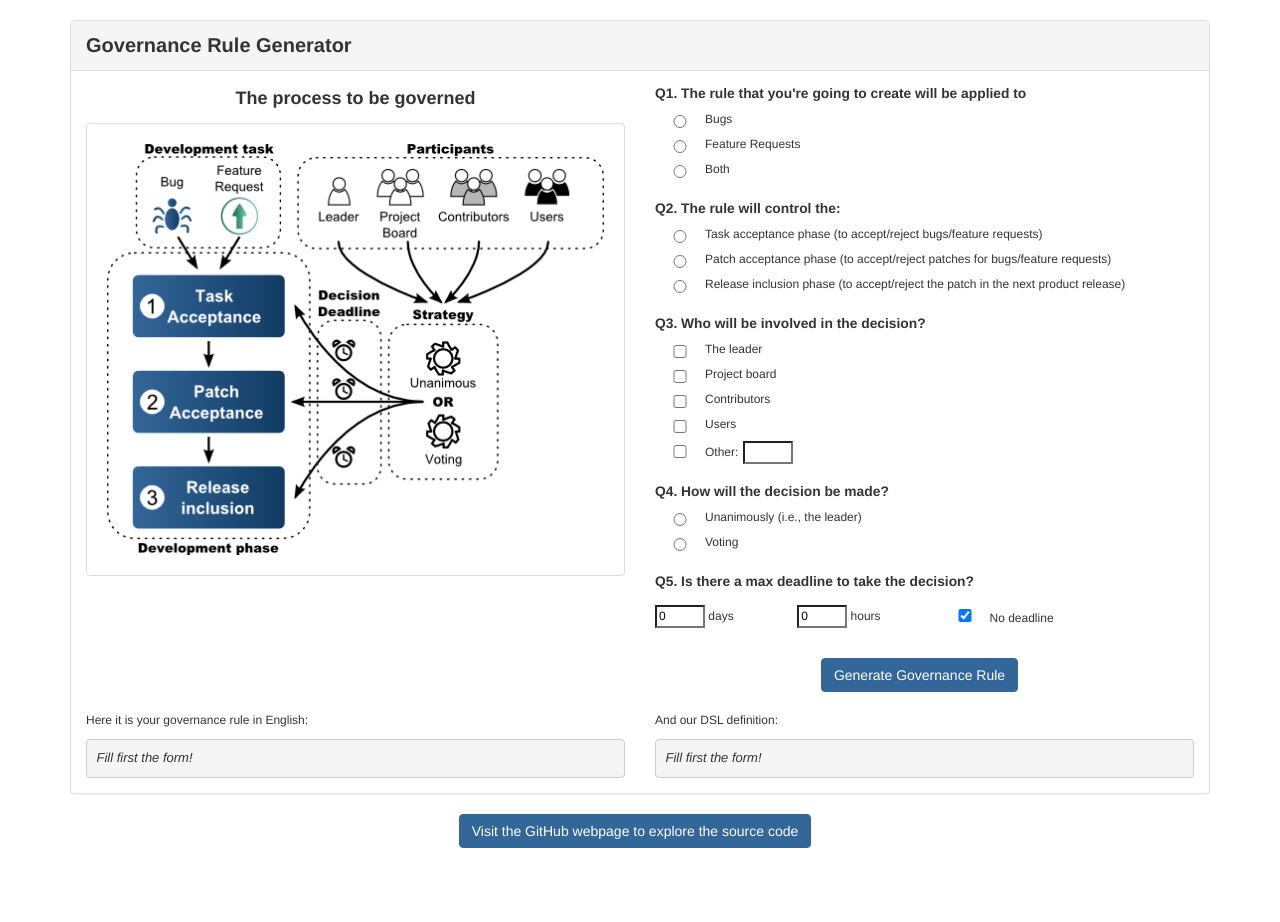
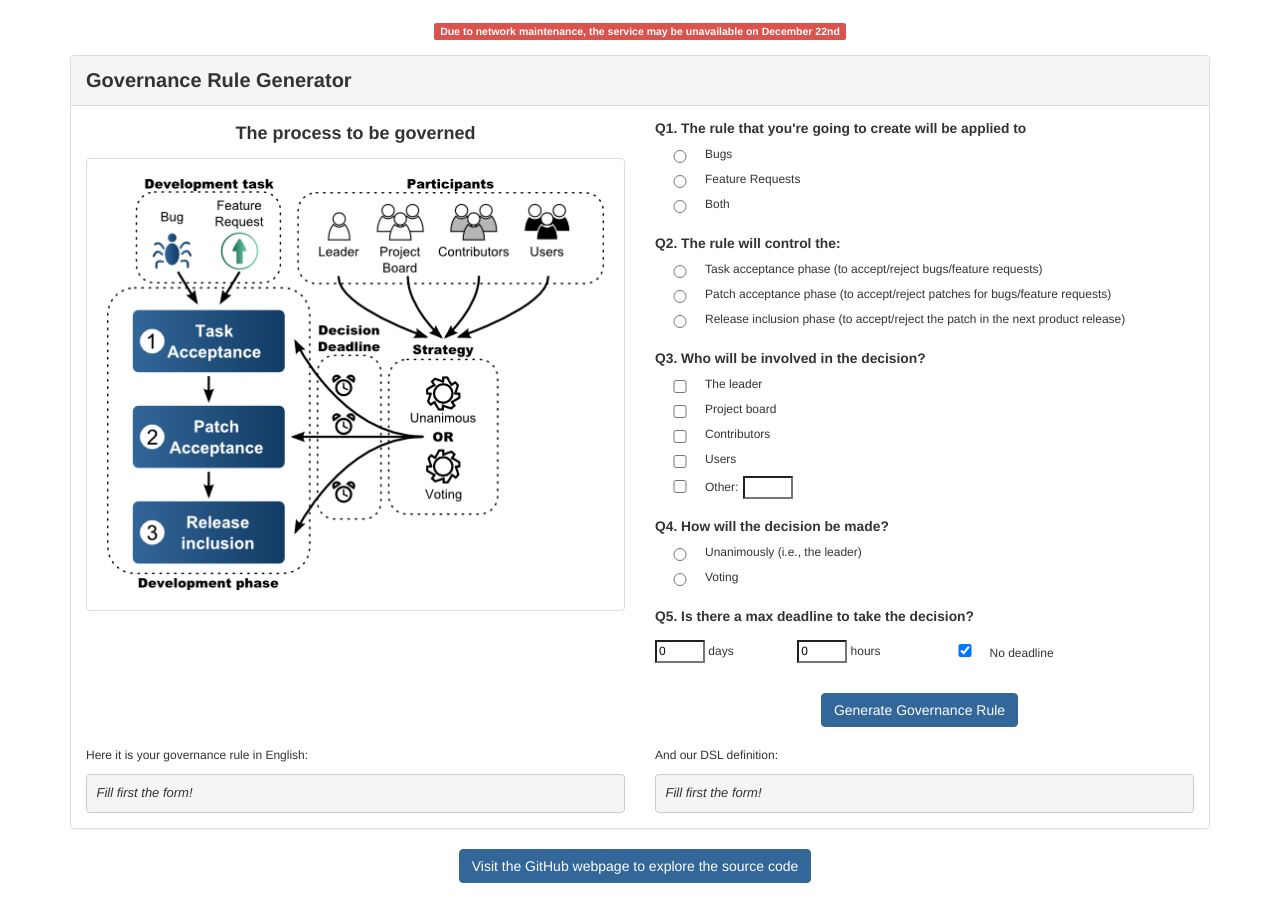
Before and after one commit to SOM-Research/governance, a plain HTML site: page index.html in a window 1280 px wide. Before the commit the page ends 888 px from the top, so only its background shows below. Drawn offline with Linux system fonts and the light colour scheme.

Commit message:
Adding warning message for network maintenance

```diff
--- a/index.html
+++ b/index.html
@@ -13,6 +13,12 @@
 <body ng-app="governanceGenerator">
     <div class="container">
     	<div ng-controller="formController">
+
+          <div class="text-center">
+            <div style="margin-top:0px; margin-bottom: 15px; font-size: 14px; font-family: 'Helvetica Neue', Helvetica, Arial, sans-serif;">
+              <div class="label label-danger">Due to network maintenance, the service may be unavailable on December 22nd</div>
+            </div>
+          </div>
     		<div class="panel panel-default">
     			<div class="panel-heading">
     				Governance Rule Generator
```
